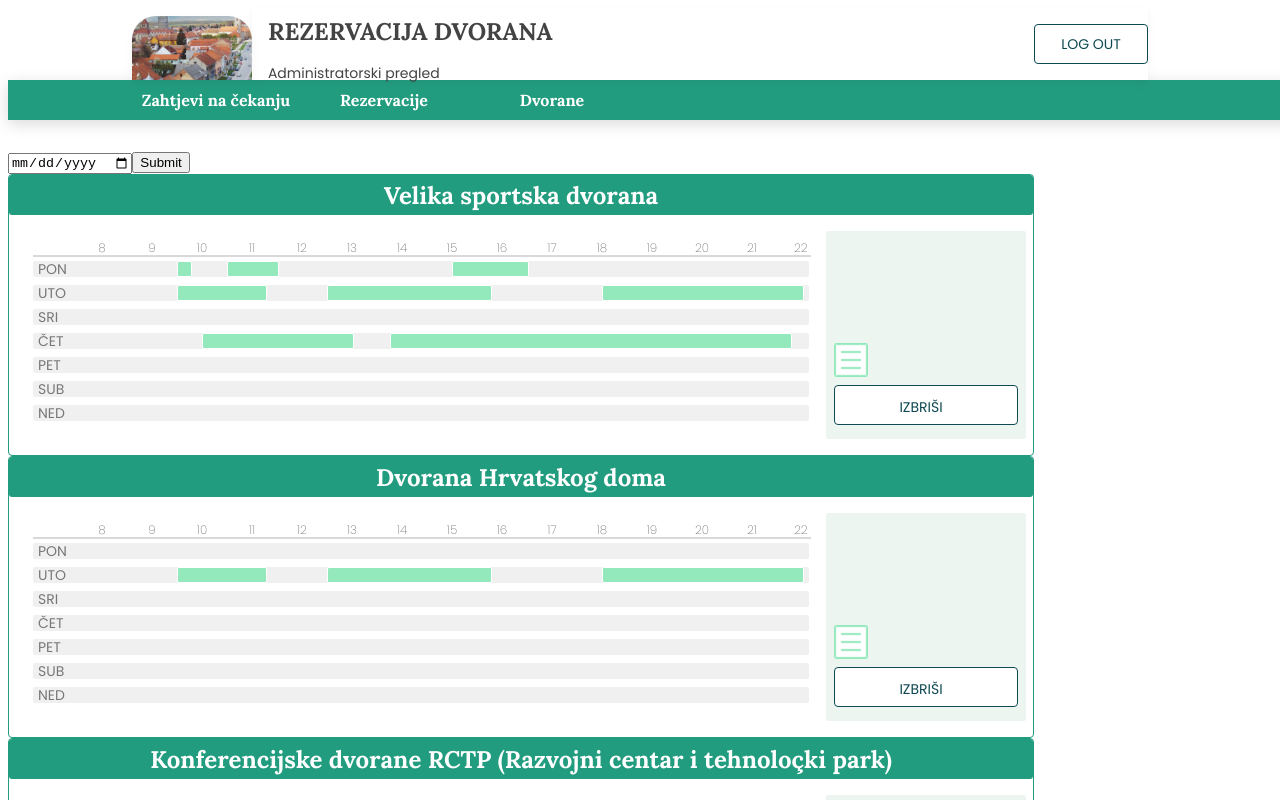
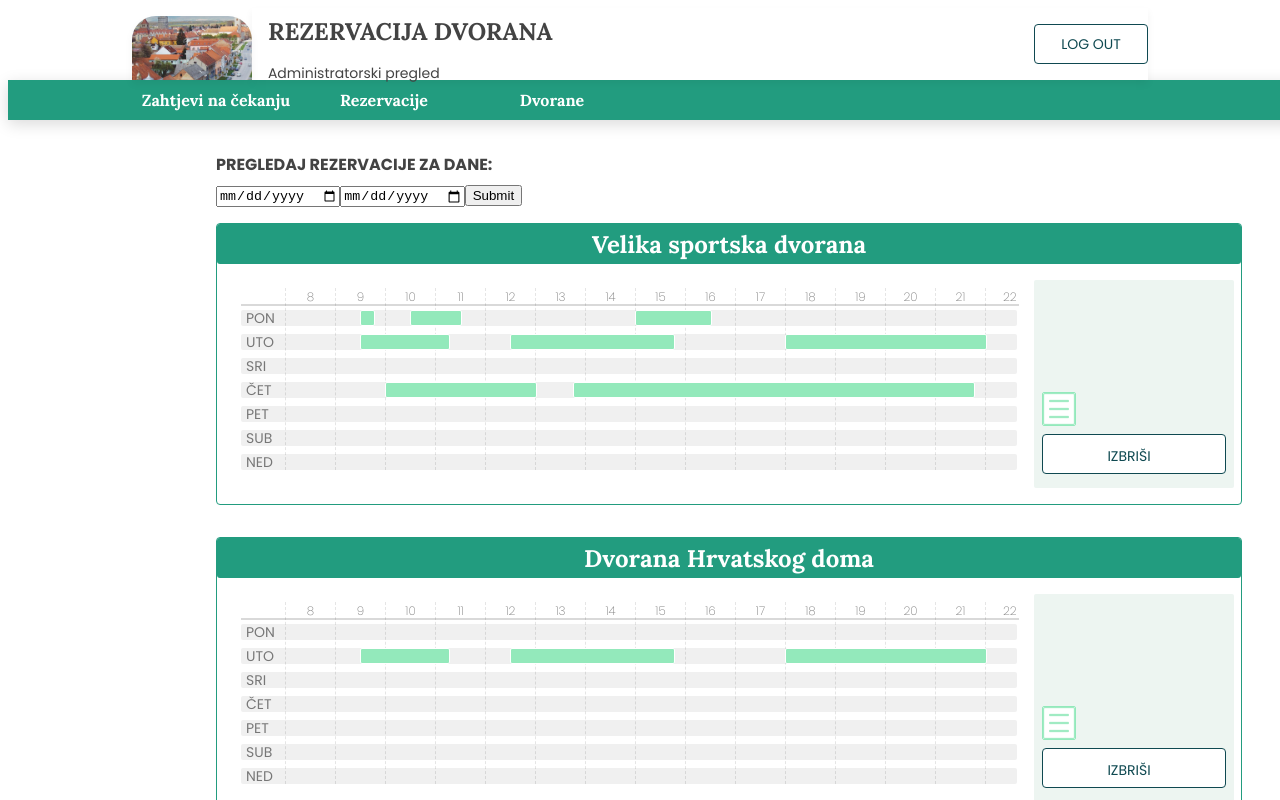
Before and after one commit to ispoljari/speck-academy-booking-app-client, a React (Create React App) app: page /admin-reservations in a window 1280 px wide. Shown: the top 800 px of the page. Built offline with nearby package versions, Linux system fonts and the light colour scheme.

Commit message:
All elements on page. TODO:connect with database and implement GET and ERASE

```diff
--- a/src/UI/admin/components/hall-reservation/AdminAllHallsReservation.js
+++ b/src/UI/admin/components/hall-reservation/AdminAllHallsReservation.js
@@ -2,21 +2,41 @@ import React from 'react';
 
 import dataArray from '../../components/hall-reservation/newData.js';
 import ScheduleComponenet from '../../components/hall-reservation/AdminHallReservation';
+import {
+  DayPickerTitle,
+  DayPicker1,
+  DayPicker2
+} from '../../components/hall-reservation/AdminHallReservationStyle.js';
 
-const WeekPicker = () => (
+/*const WeekPicker = () => (
   <React.Fragment>
     {
-      <form action="/action_page.php">
+
+    }
+  </React.Fragment>
+);*/
+
+const AllHallsReservations = () => (
+  <React.Fragment>
+    <DayPickerTitle>PREGLEDAJ REZERVACIJE ZA DANE:</DayPickerTitle>
+    <DayPicker1>
+      {
+        <form action="/action_page.php">
+          <input type="date" name="year_week" />
+          <input type="date" name="year_week2" />
+          <input type="submit" />
+        </form>
+      }
+    </DayPicker1>
+    {/* <DayPicker2>
+      {
+        <form action="/action_page.php">
         <input type="date" name="year_week" />
         <input type="submit" />
       </form>
-    }
-  </React.Fragment>
-);
+      }
+    </DayPicker2> */}
 
-const AllHallsReservations = () => (
-  <React.Fragment>
-    <WeekPicker />
     {dataArray.map(data => {
       return <ScheduleComponenet data={data} />;
     })}
--- a/src/UI/admin/components/hall-reservation/AdminHallReservation.js
+++ b/src/UI/admin/components/hall-reservation/AdminHallReservation.js
@@ -36,7 +36,7 @@ const daysOfWeekNumerals = [1, 2, 3, 4, 5, 6, 0];
 
 //todo rewrite this function with smaller functions inside
 function calcPositionAndLEngth(date, startTime, endTime) {
-  const offset = 69;
+  const offset = 69 - 50 / 2;
   let existStartLength = {
     start: 0,
     length: 0
--- a/src/UI/admin/components/hall-reservation/AdminHallReservationStyle.js
+++ b/src/UI/admin/components/hall-reservation/AdminHallReservationStyle.js
@@ -1,4 +1,31 @@
 import styled from 'styled-components';
+
+const DayPickerTitle = styled.h2.attrs({
+  'data-id': 'DayPickerTitle'
+})`
+  width: 384px;
+  //height: 24px;
+  font-family: Poppins;
+  font-size: 16px;
+  color: #434343;
+
+  margin-bottom: 8px;
+  margin-left: 208px;
+`;
+
+const DayPicker1 = styled.div.attrs({
+  'data-id': 'DayPicker1'
+})`
+  margin-bottom: 16px;
+  margin-left: 208px;
+`;
+
+const DayPicker2 = styled.div.attrs({
+  'data-id': 'DayPicker2'
+})`
+  margin-bottom: 16px;
+  margin-left: 208px;
+`;
 
 const MainWrapper = styled.div.attrs({
   'data-id': 'MainWrapper'
@@ -10,8 +37,8 @@ const MainWrapper = styled.div.attrs({
   border: solid 1px #229c7f;
   background-color: #ffffff;
 
-  margin-left: 0px;
-  margin-top: 0px;
+  margin-left: 208px;
+  margin-bottom: 32px;
 `;
 
 const MainTitleWrapper = styled.div.attrs({
@@ -84,6 +111,8 @@ const HoursDivRow = styled.div.attrs({
   margin-top: 24px;
   margin-bottom: 0px;
   //background-color: blue;
+
+  position: absolute;
 `;
 
 //TODO position this div(s) with repeat
@@ -91,7 +120,7 @@ const HourDiv = styled.div.attrs({
   'data-id': 'HourDiv'
 })`
   width: 50px;
-  height: 16px;
+  //height: 16px;
   font-family: Poppins;
   font-size: 12px;
   font-weight: 200;
@@ -103,13 +132,17 @@ const HourDiv = styled.div.attrs({
   text-align: center;
   //border: 0.2px solid black;
   //background-color: yellow;
+
+  height: 182px;
+  border-left: dashed 1px rgba(0, 0, 0, 0.1);
+  box-sizing: border-box;
 `;
 
 const LastHourDiv = styled.div.attrs({
   'data-id': 'LastHourDiv'
 })`
   width: 16px;
-  height: 16px;
+  //height: 16px;
   font-family: Poppins;
   font-size: 12px;
   font-weight: 200;
@@ -120,7 +153,12 @@ const LastHourDiv = styled.div.attrs({
 
   //border: 0px solid black;
   //background-color: yellow;
-  margin-left: 17px;
+  //margin-left: 17px;
+
+  height: 182px;
+  border-left: dashed 1px rgba(0, 0, 0, 0.1);
+  box-sizing: border-box;
+  padding-left: 17px;
 `;
 
 const Line = styled.div.attrs({
@@ -131,6 +169,8 @@ const Line = styled.div.attrs({
   border: solid 1px rgba(0, 0, 0, 0.15);
   margin-left: 24px;
   margin-bottom: 4px;
+
+  margin-top: 40px;
 `;
 
 const OneDayDivRow = styled.div.attrs({
@@ -364,6 +404,9 @@ const Details = styled.div.attrs({
 `;
 
 export {
+  DayPickerTitle,
+  DayPicker1,
+  DayPicker2,
   MainWrapper,
   MainTitleWrapper,
   MainTitle,
```
